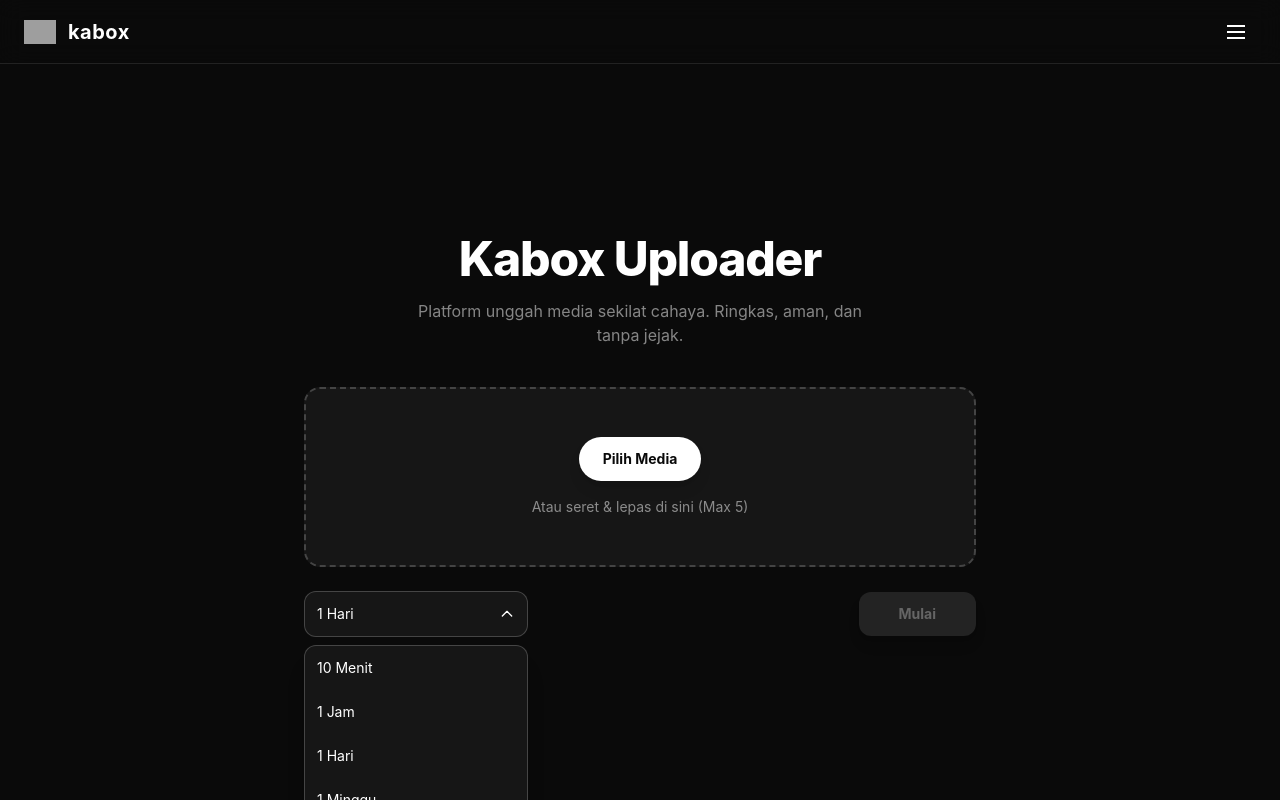
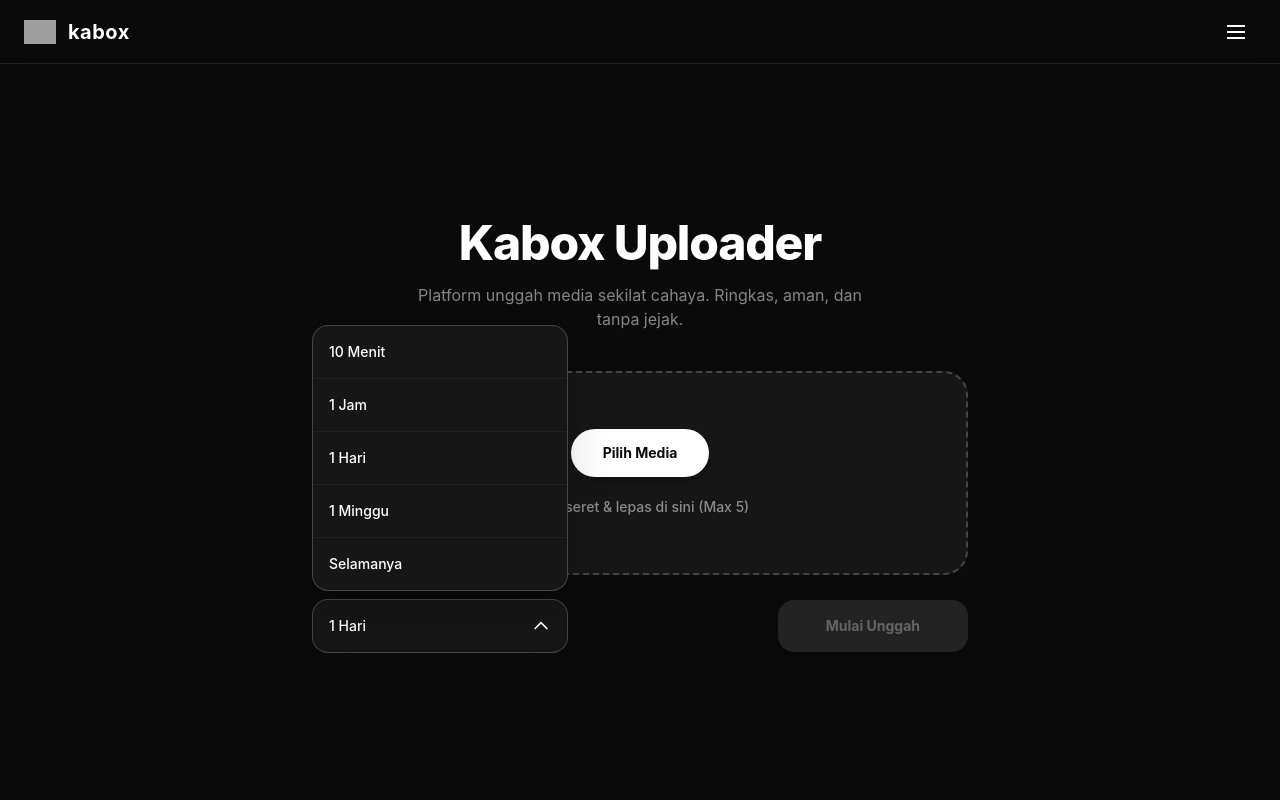
Before and after one commit to akaanakbaik/kaboxv8, a Next.js app: page / in a window 1280 px wide. Both pictures are taken after a click on the button "1 Hari". Shown: the top 800 px of the page. Built offline with nearby package versions, Linux system fonts and the light colour scheme; grey boxes are pictures that could not be loaded.

Commit message:
Update UploadBox.js

```diff
--- a/components/UploadBox.js
+++ b/components/UploadBox.js
@@ -99,25 +99,25 @@ export default function UploadBox() {
   };
 
   return (
-    <div className="w-full max-w-2xl mx-auto flex flex-col gap-6">
+    <div className="w-full max-w-2xl mx-auto flex flex-col gap-6 px-2">
       <div
         onDragOver={handleDragOver}
         onDragLeave={handleDragLeave}
         onDrop={handleDrop}
-        className={`w-full border-2 border-dashed rounded-2xl p-8 md:p-12 flex flex-col items-center justify-center text-center transition-colors ${
-          isDragging ? "border-white bg-white/5" : "border-white/20 bg-soft"
+        className={`w-full border-2 border-dashed rounded-3xl p-10 md:p-14 flex flex-col items-center justify-center text-center transition-all duration-300 ${
+          isDragging ? "border-white bg-white/10 scale-[1.02]" : "border-white/20 bg-[#161616]"
         }`}
       >
         <motion.div whileHover={{ scale: 1.05 }} whileTap={{ scale: 0.95 }}>
           <button
             onClick={() => fileInputRef.current?.click()}
-            className="bg-white text-dark px-6 py-3 rounded-full font-bold text-sm hover:bg-white/90 transition-colors shadow-lg"
+            className="bg-white text-dark px-8 py-3.5 rounded-full font-bold text-sm hover:bg-white/90 transition-colors shadow-lg"
             disabled={isUploading}
           >
             Pilih Media
           </button>
         </motion.div>
-        <p className="mt-4 text-xs md:text-sm text-white/50">Atau seret & lepas di sini (Max 5)</p>
+        <p className="mt-5 text-xs md:text-sm text-white/50 font-medium">Atau seret & lepas di sini (Max 5)</p>
         <input type="file" multiple ref={fileInputRef} onChange={handleFileSelect} className="hidden" disabled={isUploading} />
       </div>
 
@@ -125,10 +125,10 @@ export default function UploadBox() {
         {files.length > 0 && !isUploading && (
           <motion.div initial={{ opacity: 0, y: 10 }} animate={{ opacity: 1, y: 0 }} exit={{ opacity: 0, y: -10 }} className="flex flex-col gap-3">
             {files.map((f, i) => (
-              <div key={i} className="flex items-center justify-between bg-white/5 p-3 rounded-xl border border-white/10">
-                <span className="text-xs md:text-sm truncate w-3/4">{f.name}</span>
-                <button onClick={() => removeFile(i)} className="text-danger p-1 hover:bg-white/5 rounded-md transition-colors">
-                  <svg width="18" height="18" viewBox="0 0 24 24" fill="none" stroke="currentColor" strokeWidth="2"><path d="M18 6L6 18M6 6l12 12"/></svg>
+              <div key={i} className="flex items-center justify-between bg-[#161616] p-4 rounded-2xl border border-white/10">
+                <span className="text-xs md:text-sm truncate w-3/4 font-medium">{f.name}</span>
+                <button onClick={() => removeFile(i)} className="text-danger p-1.5 hover:bg-white/10 rounded-lg transition-colors">
+                  <svg width="18" height="18" viewBox="0 0 24 24" fill="none" stroke="currentColor" strokeWidth="2" strokeLinecap="round"><line x1="18" y1="6" x2="6" y2="18"></line><line x1="6" y1="6" x2="18" y2="18"></line></svg>
                 </button>
               </div>
             ))}
@@ -137,23 +137,23 @@ export default function UploadBox() {
       </AnimatePresence>
 
       <div className="flex flex-col md:flex-row items-center justify-between gap-4">
-        <div className="relative w-full md:w-56">
+        <div className="relative w-full md:w-64">
           <button
             onClick={() => !isUploading && setIsSelectOpen(!isSelectOpen)}
-            className="w-full bg-soft border border-white/20 rounded-xl p-3 text-sm flex justify-between items-center hover:bg-white/5 transition-colors"
+            className="w-full bg-[#161616] border border-white/20 rounded-2xl p-4 text-sm font-medium flex justify-between items-center hover:bg-white/5 transition-colors"
             disabled={isUploading}
           >
             {expiryOptions.find((o) => o.value === expiry)?.label}
-            <svg className={`w-4 h-4 transition-transform ${isSelectOpen ? "rotate-180" : ""}`} fill="none" stroke="currentColor" viewBox="0 0 24 24"><path strokeLinecap="round" strokeLinejoin="round" strokeWidth="2" d="M19 9l-7 7-7-7"></path></svg>
+            <svg className={`w-5 h-5 transition-transform duration-300 ${isSelectOpen ? "rotate-180" : ""}`} fill="none" stroke="currentColor" viewBox="0 0 24 24"><path strokeLinecap="round" strokeLinejoin="round" strokeWidth="2" d="M19 9l-7 7-7-7"></path></svg>
           </button>
           <AnimatePresence>
             {isSelectOpen && (
-              <motion.div initial={{ opacity: 0, y: -5 }} animate={{ opacity: 1, y: 0 }} exit={{ opacity: 0, y: -5 }} className="absolute top-full left-0 w-full mt-2 bg-soft border border-white/20 rounded-xl overflow-hidden z-40 shadow-xl">
+              <motion.div initial={{ opacity: 0, y: -10 }} animate={{ opacity: 1, y: 0 }} exit={{ opacity: 0, y: -10 }} className="absolute bottom-full left-0 w-full mb-2 bg-[#161616] border border-white/20 rounded-2xl overflow-hidden z-40 shadow-2xl">
                 {expiryOptions.map((opt) => (
                   <button
                     key={opt.value}
                     onClick={() => { setExpiry(opt.value); setIsSelectOpen(false); }}
-                    className="w-full text-left p-3 text-sm hover:bg-white/10 transition-colors"
+                    className="w-full text-left p-4 text-sm font-medium hover:bg-white/10 transition-colors border-b border-white/5 last:border-0"
                   >
                     {opt.label}
                   </button>
@@ -168,37 +168,37 @@ export default function UploadBox() {
           whileTap={{ scale: 0.98 }}
           onClick={startUpload}
           disabled={files.length === 0 || isUploading}
-          className={`w-full md:w-auto px-10 py-3 rounded-xl font-bold text-sm transition-all shadow-lg ${
+          className={`w-full md:w-auto px-12 py-4 rounded-2xl font-bold text-sm transition-all shadow-lg ${
             files.length === 0 ? "bg-white/10 text-white/30 cursor-not-allowed" : "bg-white text-dark hover:bg-white/90"
           }`}
         >
-          Mulai
+          Mulai Unggah
         </motion.button>
       </div>
 
       <AnimatePresence>
         {isUploading && (
-          <motion.div initial={{ opacity: 0 }} animate={{ opacity: 1 }} exit={{ opacity: 0 }} className="w-full bg-soft border border-white/20 rounded-full h-4 overflow-hidden relative shadow-inner">
+          <motion.div initial={{ opacity: 0, y: 10 }} animate={{ opacity: 1, y: 0 }} exit={{ opacity: 0 }} className="w-full bg-[#161616] border border-white/20 rounded-full h-6 overflow-hidden relative shadow-inner mt-2">
             <motion.div className="absolute top-0 left-0 h-full bg-white" initial={{ width: 0 }} animate={{ width: `${progress}%` }} transition={{ ease: "linear" }} />
-            <div className="absolute inset-0 flex items-center justify-center text-[10px] font-black mix-blend-difference text-white tracking-widest">{progress}%</div>
+            <div className="absolute inset-0 flex items-center justify-center text-[11px] font-black mix-blend-difference text-white tracking-widest">{progress}%</div>
           </motion.div>
         )}
       </AnimatePresence>
 
       <AnimatePresence>
         {results.length > 0 && (
-          <motion.div initial={{ opacity: 0, y: 10 }} animate={{ opacity: 1, y: 0 }} className="flex flex-col gap-4 mt-6">
-            <h3 className="text-sm font-bold text-white/50 uppercase tracking-widest">Hasil Render</h3>
+          <motion.div initial={{ opacity: 0, y: 20 }} animate={{ opacity: 1, y: 0 }} className="flex flex-col gap-4 mt-8">
+            <h3 className="text-sm font-bold text-white/50 uppercase tracking-widest mb-1">Hasil Tautan Media</h3>
             {results.map((res, i) => (
-              <div key={i} className="flex flex-col md:flex-row items-center justify-between gap-3 bg-white/5 p-4 rounded-xl border border-white/10 shadow-sm">
-                <div className="truncate w-full md:w-1/2 text-xs md:text-sm font-medium">{res.name}</div>
+              <div key={i} className="flex flex-col md:flex-row items-center justify-between gap-4 bg-[#161616] p-5 rounded-2xl border border-white/10 shadow-lg">
+                <div className="truncate w-full md:w-1/2 text-sm font-medium text-white/90">{res.name}</div>
                 <div className="flex items-center gap-2 w-full md:w-auto">
-                  <input type="text" readOnly value={res.url} className="bg-dark border border-white/10 rounded-lg px-3 py-2 text-xs w-full md:w-48 outline-none text-white/70" />
-                  <button onClick={() => copyToClipboard(res.url)} className="p-2.5 bg-soft hover:bg-white/10 border border-white/10 rounded-lg transition-colors">
-                    <svg width="14" height="14" viewBox="0 0 24 24" fill="none" stroke="currentColor" strokeWidth="2"><rect x="9" y="9" width="13" height="13" rx="2" ry="2"></rect><path d="M5 15H4a2 2 0 0 1-2-2V4a2 2 0 0 1 2-2h9a2 2 0 0 1 2 2v1"></path></svg>
+                  <input type="text" readOnly value={res.url} className="bg-[#0a0a0a] border border-white/10 rounded-xl px-4 py-2.5 text-xs w-full md:w-56 outline-none text-white/70" />
+                  <button onClick={() => copyToClipboard(res.url)} className="p-3 bg-[#0a0a0a] hover:bg-white/10 border border-white/10 rounded-xl transition-colors">
+                    <svg width="16" height="16" viewBox="0 0 24 24" fill="none" stroke="currentColor" strokeWidth="2"><rect x="9" y="9" width="13" height="13" rx="2" ry="2"></rect><path d="M5 15H4a2 2 0 0 1-2-2V4a2 2 0 0 1 2-2h9a2 2 0 0 1 2 2v1"></path></svg>
                   </button>
-                  <a href={res.url} target="_blank" rel="noopener noreferrer" className="p-2.5 bg-soft hover:bg-white/10 border border-white/10 rounded-lg transition-colors">
-                    <svg width="14" height="14" viewBox="0 0 24 24" fill="none" stroke="currentColor" strokeWidth="2"><path d="M18 13v6a2 2 0 0 1-2 2H5a2 2 0 0 1-2-2V8a2 2 0 0 1 2-2h6"></path><polyline points="15 3 21 3 21 9"></polyline><line x1="10" y1="14" x2="21" y2="3"></line></svg>
+                  <a href={res.url} target="_blank" rel="noopener noreferrer" className="p-3 bg-[#0a0a0a] hover:bg-white/10 border border-white/10 rounded-xl transition-colors">
+                    <svg width="16" height="16" viewBox="0 0 24 24" fill="none" stroke="currentColor" strokeWidth="2"><path d="M18 13v6a2 2 0 0 1-2 2H5a2 2 0 0 1-2-2V8a2 2 0 0 1 2-2h6"></path><polyline points="15 3 21 3 21 9"></polyline><line x1="10" y1="14" x2="21" y2="3"></line></svg>
                   </a>
                 </div>
               </div>
```
